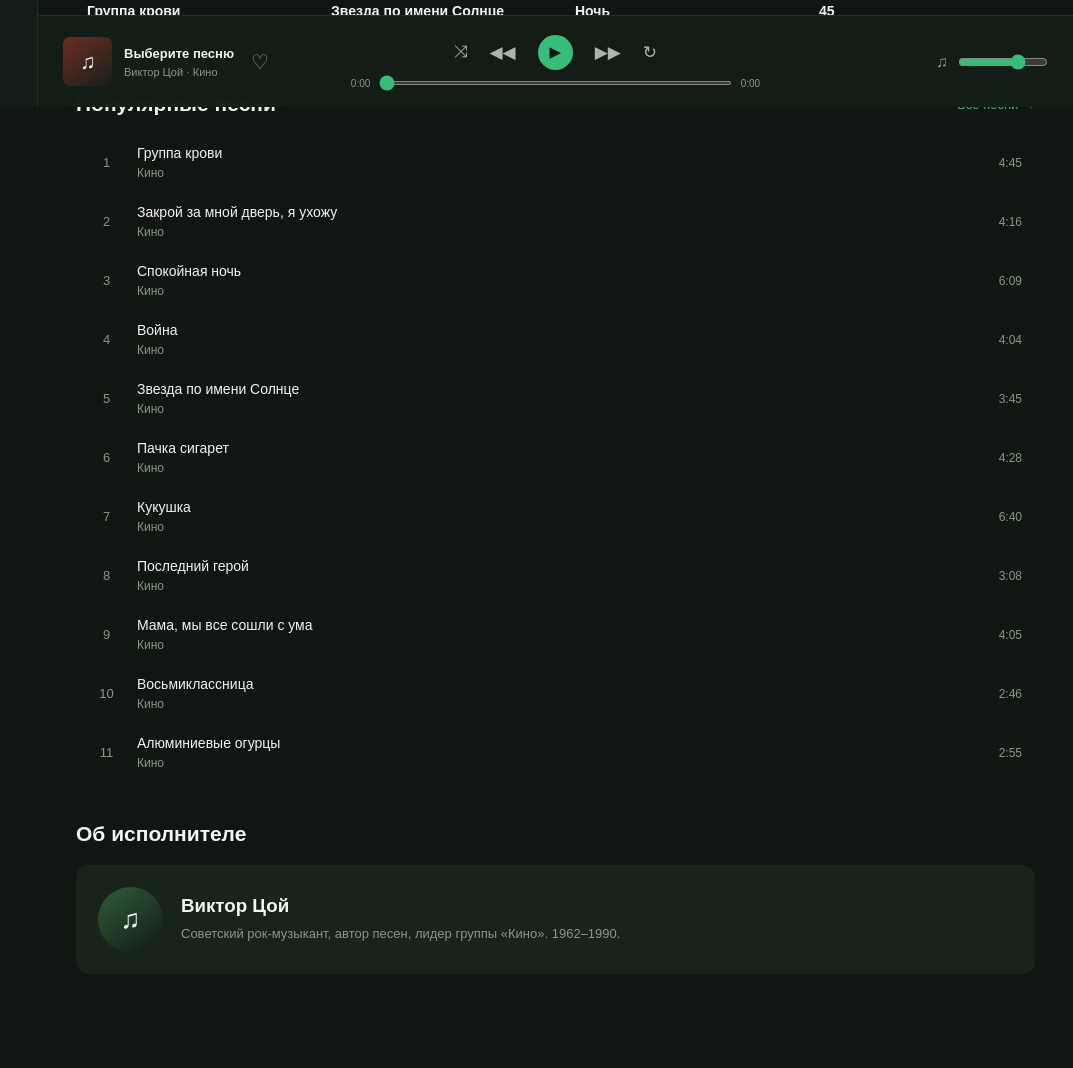
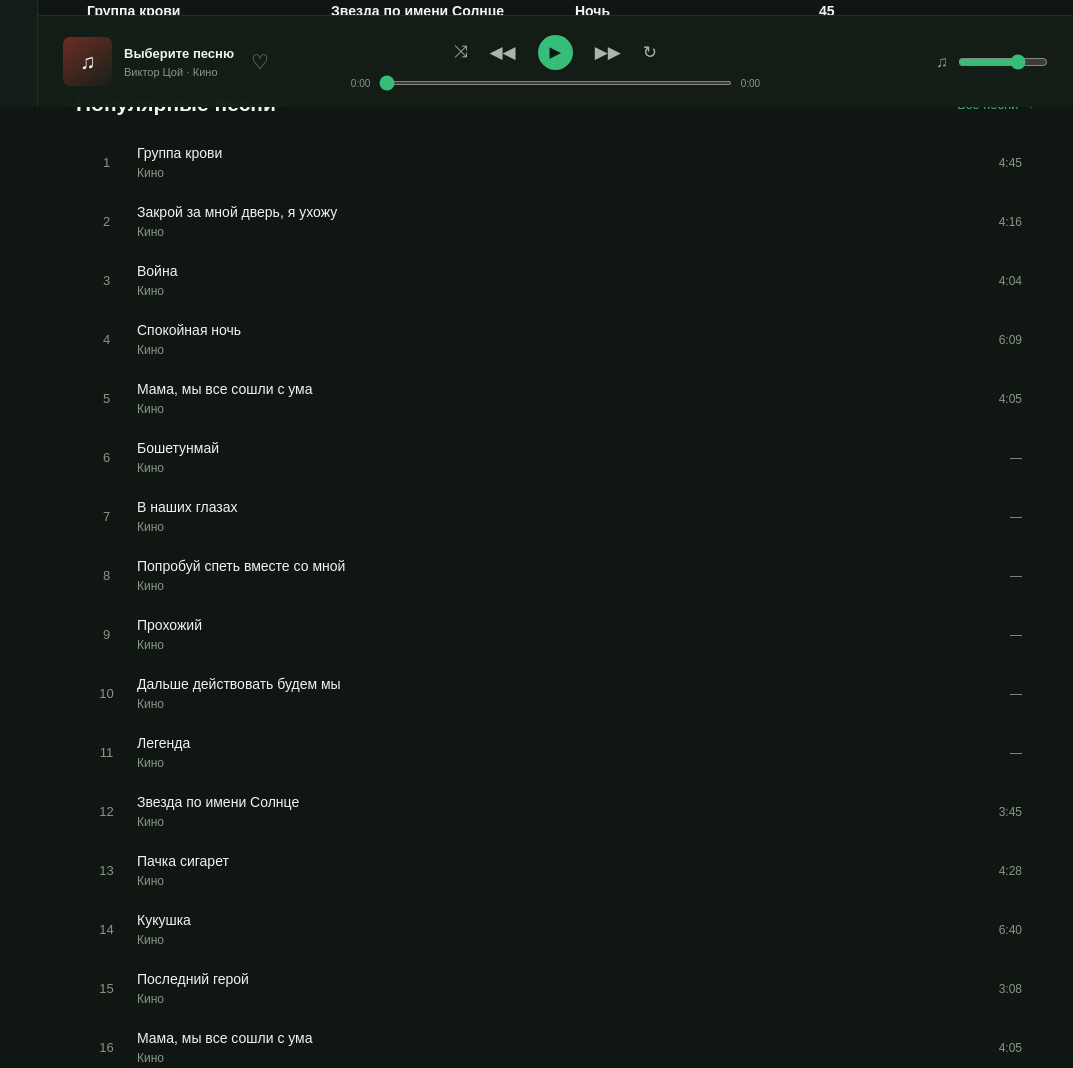
Before and after one commit to Filoria-live/failoria-music, a plain HTML site: page index.html in a window 1280 px wide. Shown: the part 693-1761 px from the top of the page, without its empty margins (207-1280 px from the left). Drawn offline with Linux system fonts and the light colour scheme.

Commit message:
Commit directly to the main branch.

```diff
--- a/index.html
+++ b/index.html
@@ -978,6 +978,7 @@ input[type="range"] {
 // =====================================
 
 const songs = [
+    // Альбом «Группа крови» (1988) — полный трек-лист из 11 песен
     {
         title: "Группа крови",
         album: "Группа крови",
@@ -991,16 +992,58 @@ const songs = [
         audio: "audio/zakroy-za-mnoy-dver.mp3"
     },
     {
+        title: "Война",
+        album: "Группа крови",
+        duration: "4:04",
+        audio: "audio/voyna.mp3"
+    },
+    {
         title: "Спокойная ночь",
         album: "Группа крови",
         duration: "6:09",
         audio: "audio/spokoynaya-noch.mp3"
     },
     {
-        title: "Война",
+        title: "Мама, мы все сошли с ума",
         album: "Группа крови",
-        duration: "4:04",
-        audio: "audio/voyna.mp3"
+        duration: "4:05",
+        audio: "audio/mama.mp3"
+    },
+    {
+        title: "Бошетунмай",
+        album: "Группа крови",
+        duration: "—",
+        audio: "audio/boshetunmay.mp3"
+    },
+    {
+        title: "В наших глазах",
+        album: "Группа крови",
+        duration: "—",
+        audio: "audio/v-nashih-glazah.mp3"
+    },
+    {
+        title: "Попробуй спеть вместе со мной",
+        album: "Группа крови",
+        duration: "—",
+        audio: "audio/poprobuy-spet-vmeste-so-mnoy.mp3"
+    },
+    {
+        title: "Прохожий",
+        album: "Группа крови",
+        duration: "—",
+        audio: "audio/prohozhiy.mp3"
+    },
+    {
+        title: "Дальше действовать будем мы",
+        album: "Группа крови",
+        duration: "—",
+        audio: "audio/dalshe-deystvovat-budem-my.mp3"
+    },
+    {
+        title: "Легенда",
+        album: "Группа крови",
+        duration: "—",
+        audio: "audio/legenda.mp3"
     },
     {
         title: "Звезда по имени Солнце",
@@ -1036,7 +1079,7 @@ const songs = [
         title: "Восьмиклассница",
         album: "45",
         duration: "2:46",
-        audio: "audio/vosmiklаssnica.mp3"
+        audio: "audio/vosmiklassnica.mp3"
     },
     {
         title: "Алюминиевые огурцы",
```
